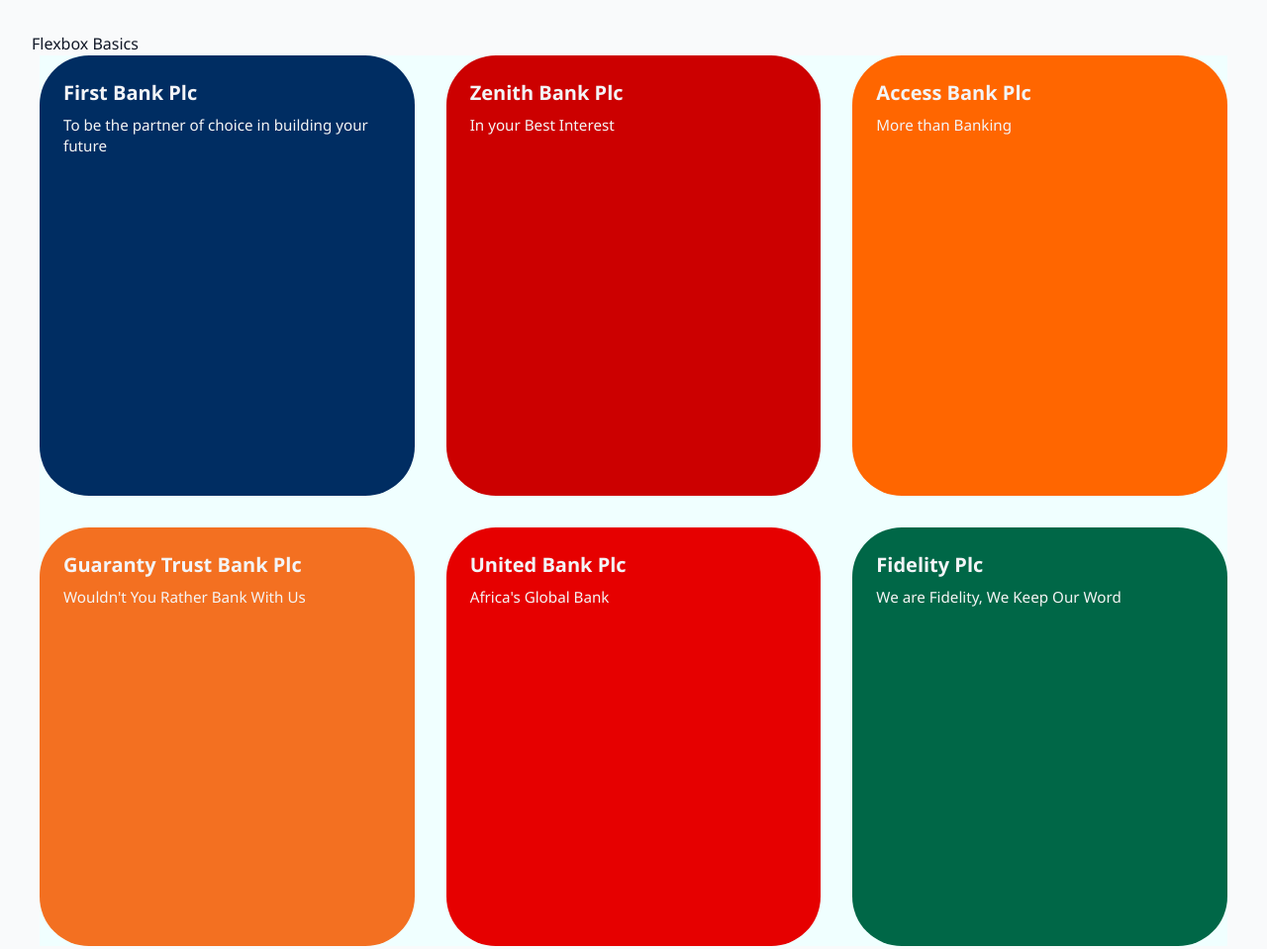
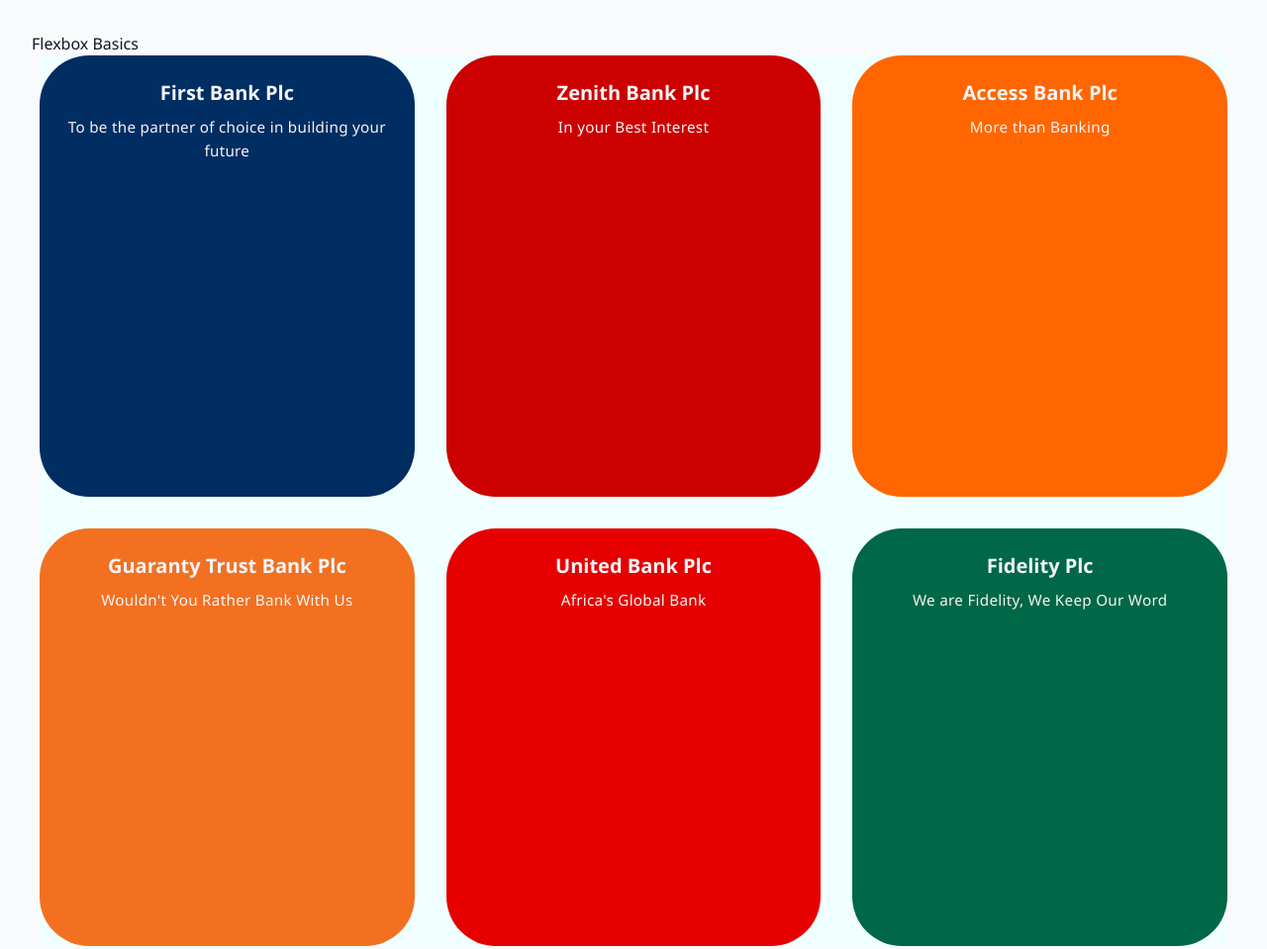
Before and after one commit to donpc707/FlexBox_Basics, a plain HTML site: page index.html in a window 1280 px wide. Shown: the whole page at 99% size. Drawn offline with Linux system fonts and the light colour scheme.

Commit message:
Update on p-tag syling

```diff
--- a/index.css
+++ b/index.css
@@ -70,12 +70,23 @@ body {
   font-size: 1.25rem;
   font-weight: 700;
   line-height: 140%;
+  text-align: center;
   color: hsl(225, 22%, 96%);
   margin-bottom: 0.5rem;
 }
 
 .para {
   font-size: 0.95rem;
-  line-height: 1.4;
-  color:whitesmoke;
+  line-height: 1.6;         /* more breathing space between lines */
+  color: whitesmoke;        /* keeps text light on dark bg */
+  margin: 0.5rem 0;         /* spacing above and below each paragraph */
+  letter-spacing: 0.3px;    /* subtle spacing between characters */
+  text-align: center;      /* makes text edges clean (optional) */
+  font-weight: 300;         /* light weight for softer look */
+  font-family: "Segoe UI", Tahoma, Geneva, Verdana, sans-serif;
+  transition: color 0.3s ease; /* smooth color change on hover */
 }
+
+.para:hover {
+  color: #f0db4f;           /* adds an accent color (example: yellowish) */
+}
```
